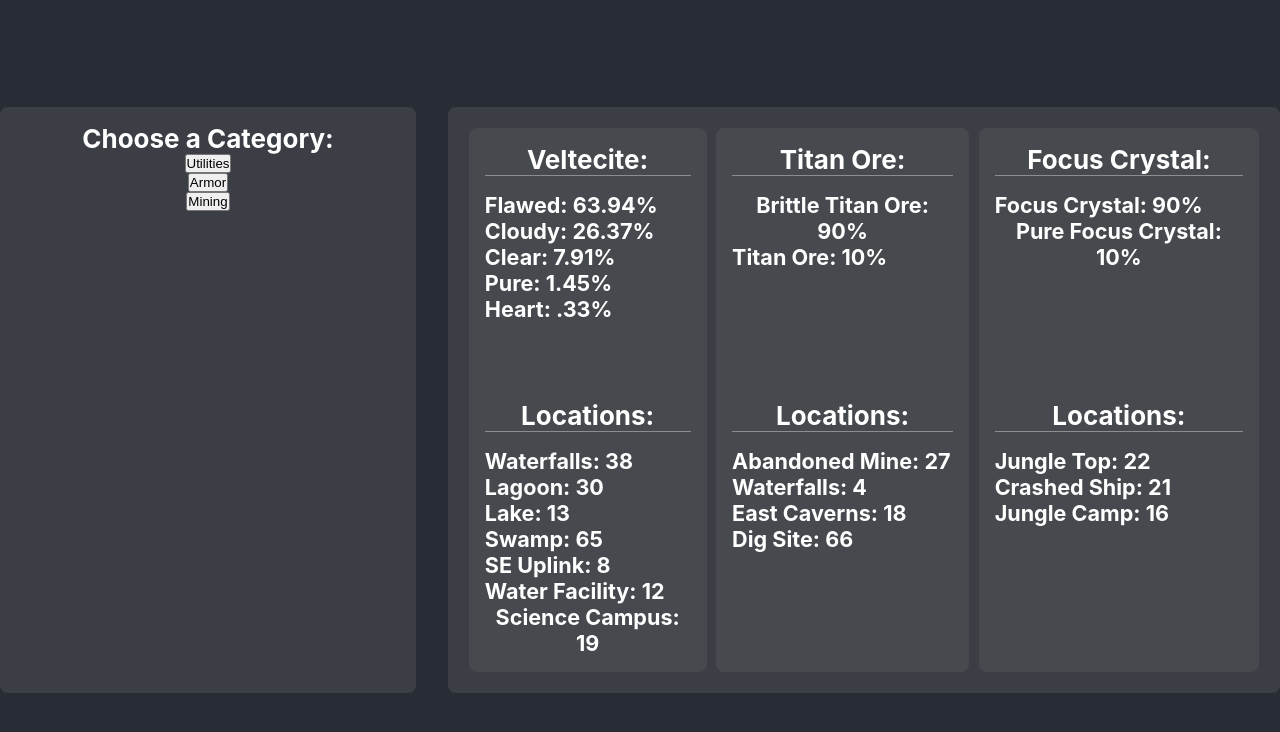
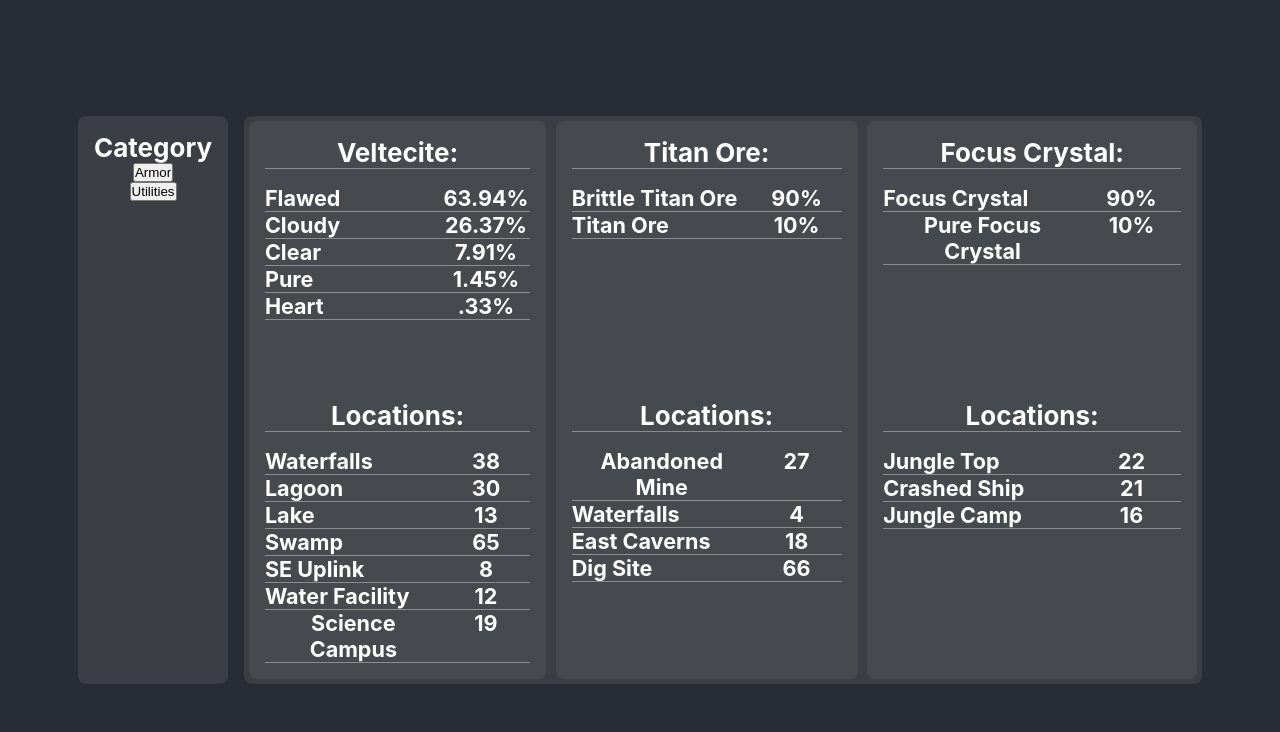
Before and after one commit to heatedtowel/the-cycle-db, a React (Create React App) app: page / in a window 1280 px wide. Shown: the top 732 px of the page. Built offline with nearby package versions, Linux system fonts and the light colour scheme.

Commit message:
style changes, change to backpack methods and fixed error when selecting backpack rarity.

```diff
--- a/src/App.css
+++ b/src/App.css
@@ -15,15 +15,10 @@
 
 .main--container {
   display: grid;
-  grid-template-columns: 1fr 2fr;
-  gap: 2rem;
+  grid-template-columns: 0fr 1fr;
+  gap: 1rem;
+  margin: 3em;
 }
-
-/* .item {
-  display: grid;
-  grid-template-columns: 1fr 1fr;
-  gap: 1rem;
-} */
 
 .btn--container {
   display: flex;
@@ -35,14 +30,15 @@
 }
 
 .item--outer--container {
+  display: grid;
   padding: 1rem;
   border-radius: .5rem;
   background-color: rgba(128, 128, 128, 0.214);
 }
 
 .item--container {
-  margin: 2rem;
-  padding: 1rem;
+  width: max-content;
+  margin: .5rem;
   border-radius: .5rem;
   background-color: rgba(240, 248, 255, 0.053);
 }
--- a/src/App.js
+++ b/src/App.js
@@ -5,25 +5,12 @@ import newdb from './newdb.json'
 import './App.css';
 
 function App() {
+  var categories = ['Armor', 'Utilities'];
+
   let [category, setCategory] = useState('')
+  let [rarity, setRarity] = useState(null)
   let [armorPiece, setArmorPiece] = useState(null)
-  let [rarity, setRarity] = useState(null)
   let [armorType, setArmorType] = useState(null)
-
-
-  const filter = () => {
-
-    let filteredRarity = newdb['Utilities']["backpack"].filter((el) => el.rarity === 'rare')
-
-    console.log(filteredRarity[0].rarity)
-
-    if (filteredRarity['Crafting Materials']) {
-      console.log('true')
-    }
-
-  }
-
-  filter()
 
   const categoryChange = (value) => {
     setCategory(value)
@@ -47,12 +34,13 @@ function App() {
         <div className='main--container'>
           <div className='item--outer--container'>
             <div>
-              <h4>Choose a Category:</h4>
+              <div>
+                <h4>Category</h4>
                 <div className='btn--container'>
-                {Object.keys(newdb).map((value) =>
+                  {categories.map((category) =>
                     <button
-                    onClick={() => categoryChange(value)}
-                  >{value}
+                      onClick={() => categoryChange(category)}
+                    >{category}
                     </button>
                   )}
                 </div>
@@ -70,7 +58,7 @@ function App() {
 
               {(category && armorPiece) &&
                 <div>
-                <h4>Rarity:</h4>
+                  <h4>Rarity</h4>
                   <div className='btn--container'>
                     {armorPiece && Object.keys(newdb[category][armorPiece]).map((value) => <button onClick={() => armorRarityBtn(value)}>{value}</button>)}
                   </div>
@@ -89,92 +77,31 @@ function App() {
 
               {(category && armorPiece && armorType && rarity) &&
                 <div className='item--container'>
+                  <h2>Materials Needed</h2>
                   {Object.keys(cycleDB[category][armorPiece][rarity][armorType]).map(components =>
                     <div className='item'>
                       <h4>{components}: {cycleDB[category][armorPiece][rarity][armorType][components]}</h4>
                     </div>
                   )}
-              </div>}
+                </div>
+              }
+            </div>
             {(category && armorPiece === 'backpack' && rarity) &&
               <div className='item--container'>
+                <img src={newdb[category][armorPiece][rarity]["image"]} alt="" />
+                <h3>Materials Needed</h3>
                 {Object.keys(cycleDB[category][armorPiece][rarity]).map(components =>
                   <div className='item'>
-                    <h4 className='item--name'>{components}:</h4>
-                    <h4 className='item--ammount'>{cycleDB[category][armorPiece][rarity][components]}</h4>
+                    <h4>{components}: {cycleDB[category][armorPiece][rarity][components]}</h4>
                   </div>
                 )}
               </div>
             }
           </div>
-          <OreSpawns data={newdb.Mining} />
+          <OreSpawns Mining={newdb.Mining} />
         </div>
       </header>
     </div >
-    // <div className="App">
-    //   <header className="App-header">
-    //     <div className='main--container'>
-    //       <div>
-    //         <div>
-    //           <h4>Choose a Category:</h4>
-    //           <div className='btn--container'>
-    //             {Object.keys(cycleDB).map((value) =>
-    //               <button
-    //                 onClick={() => categoryChange(value)}
-    //               >{value}
-    //               </button>
-    //             )}
-    //           </div>
-    //         </div>
-
-    //         {(category) &&
-    //           <div>
-    //             <h4>{category}</h4>
-    //             <div className='btn--container'>
-    //               {category && Object.keys(cycleDB[category]).map((value) =>
-    //                 <button onClick={() => setArmorPiece(value)}>{value}</button>)}
-    //             </div>
-    //           </div>
-    //         }
-
-    //         {(category && armorPiece) &&
-    //           <div>
-    //             <h4>Rarity:</h4>
-    //             <div className='btn--container'>
-    //               {armorPiece && Object.keys(cycleDB[category][armorPiece]).map((value) => <button onClick={() => armorRarityBtn(value)}>{value}</button>)}
-    //             </div>
-    //           </div>
-    //         }
-
-    //         {(category === 'Armor' && armorPiece && rarity) &&
-    //           <div>
-    //             <h4>Armor Type</h4>
-    //             <div className='btn--container'>
-    //               {(armorPiece && rarity) && Object.keys(cycleDB[category][armorPiece][rarity]).map((value) => <button onClick={() => setArmorType(value)
-    //               }>{value}</button>)}
-    //             </div>
-    //           </div>
-    //         }
-    //       </div>
-    //       {(category && armorPiece && armorType && rarity) &&
-    //         <div className='item--container'>
-    //           {Object.keys(cycleDB[category][armorPiece][rarity][armorType]).map(components =>
-    //             <div className='item'>
-    //               <h4>{components}: {cycleDB[category][armorPiece][rarity][armorType][components]}</h4>
-    //             </div>
-    //           )}
-    //         </div>}
-    //       {(category && armorPiece === 'backpack' && rarity) &&
-    //         <div className='item--container'>
-    //           {Object.keys(cycleDB[category][armorPiece][rarity]).map(components =>
-    //             <div className='item'>
-    //               <h4 className='item--name'>{components}:</h4>
-    //               <h4 className='item--ammount'>{cycleDB[category][armorPiece][rarity][components]}</h4>
-    //             </div>
-    //           )}
-    //         </div>}
-    //     </div>
-    //   </header>
-    // </div >
   );
 }
 
--- a/src/components/oreSpawns/OreSpawns.js
+++ b/src/components/oreSpawns/OreSpawns.js
@@ -1,19 +1,31 @@
 import React from 'react'
 import './oreSpawns.css'
 
-const OreSpawns = ({ data }) => {
+const OreSpawns = ({ Mining }) => {
 
   return (
     <div className='ore--outer--container'>
-      {Object.keys(data).map(ore =>
+      {Object.keys(Mining).map(ore =>
         <div className='ore--container'>
           <div className='ore--spawn--container'>
             <h4 className='ore--name'>{ore}:</h4>
-            <h4 className='ore--rates--container'>{Object.keys(data[ore]["Spawn Rates"]).map(rate => <h5 className='ore--rates'>{rate}: {data[ore]["Spawn Rates"][rate]}</h5>)}</h4>
+            <div className='ore--rates--container'>
+              {Object.keys(Mining[ore]["Spawn Rates"]).map(rate =>
+                <div className='ore--rates--inner--container'>
+                  <h5 className='ore--rates--name'>{rate}</h5>
+                  <h5 className='ore--rates--amount'>{Mining[ore]["Spawn Rates"][rate]}</h5>
+                </div>
+              )}
+            </div>
           </div>
           <div className='ore--location--container'>
             <h4 className='ore--name'>Locations:</h4>
-            <h4 className='ore--locations--container'>{Object.keys(data[ore]["Spawn Locations"]).map(location => <h5 className='ore--locations'>{location}: {data[ore]["Spawn Locations"][location]}</h5>)}</h4>
+            <div className='ore--locations--container'>{Object.keys(Mining[ore]["Spawn Locations"]).map(location =>
+              <div className='ore--locations--inner--container'>
+                <h5 className='ore--locations--name'>{location}</h5>
+                <h5 className='ore--locations--amount'>{Mining[ore]["Spawn Locations"][location]}</h5>
+              </div>)}
+            </div>
           </div>
         </div>
       )}
--- a/src/components/oreSpawns/oreSpawns.css
+++ b/src/components/oreSpawns/oreSpawns.css
@@ -1,8 +1,9 @@
 .ore--outer--container {
   display: flex;
-  padding: 1rem;
-  border-radius: .5rem;
+  border-radius: 0.5rem;
+  margin: 0 auto;
   background-color: rgba(128, 128, 128, 0.214);
+  justify-content: space-around;
 }
 
 .ore--container {
@@ -14,9 +15,9 @@
   background-color: rgba(240, 248, 255, 0.053);
 }
 
-.ore--spawn--container {
+/* .ore--spawn--container {
   margin-bottom: 2rem;
-}
+} */
 
 .ore--rates--container,
 .ore--locations--container {
@@ -29,3 +30,17 @@
   margin-bottom: 1rem;
   border-bottom: .1rem solid rgb(141, 141, 141);
 }
+
+.ore--locations--inner--container,
+.ore--rates--inner--container {
+  display: grid;
+  grid-template-columns: 2fr 1fr;
+  justify-content: space-between;
+  width: 100%;
+  border-bottom: .1rem solid rgb(141, 141, 141);
+}
+
+.ore--locations--name,
+.ore--rates--name {
+  justify-self: flex-start;
+}
--- a/src/newdb.json
+++ b/src/newdb.json
@@ -1,18 +1,16 @@
 {
   "Utilities": {
-    "backpack": [
-      {
-        "rarity": "uncommon",
-        "image": "https://via.placeholder.com/350",
+    "backpack": {
+      "uncommon": {
+        "image": "https://picsum.photos/200",
         "craftingMaterials": {
           "Polymetallic Prefabricate": 2,
           "Altered Nickel": 2,
           "K-Marks": 2700
         }
       },
-      {
-        "rarity": "rare",
-        "image": "https://via.placeholder.com/350",
+      "rare": {
+        "image": "https://picsum.photos/200",
         "Crafting Materials": {
           "Textiles": 2,
           "Pale Ivy Blossom": 1,
@@ -20,9 +18,8 @@
           "K-Marks": 6100
         }
       },
-      {
-        "rarity": "epic",
-        "image": "https://via.placeholder.com/350",
+      "epic": {
+        "image": "https://picsum.photos/200",
         "Crafting Materials": {
           "Smart Mesh": 1,
           "Dustbloom": 1,
@@ -30,7 +27,7 @@
           "K-Marks": 12000
         }
       }
-    ]
+    }
   },
   "Armor": {
     "helmet": {
```
Lines whose indentation alone changed are shown as unchanged.
